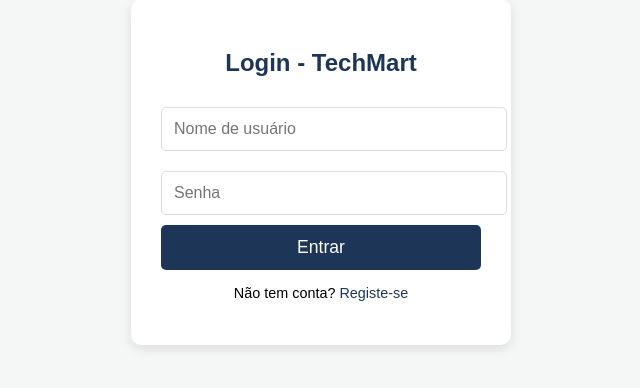
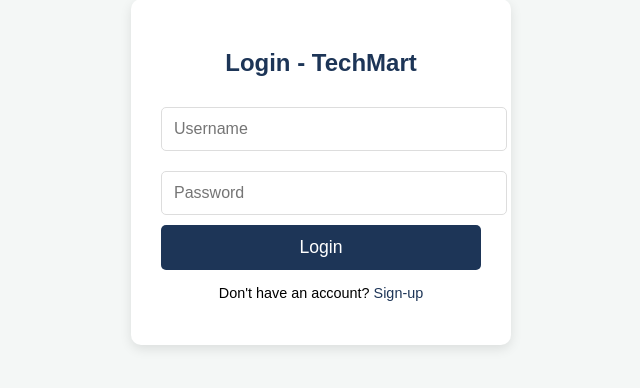
Before and after one commit to TrueManOfCulture/Database2, a Django app: template loja/templates/login.html in a window 1280 px wide. Shown: the part 228-616 px from the top of the page, without its empty margins (319-959 px from the left). Run offline with Django 5.2, Linux system fonts and the light colour scheme; the template is opened without the code that fills it, so the values that code supplies are empty.

Commit message:
fixed login

```diff
--- a/loja/templates/login.html
+++ b/loja/templates/login.html
@@ -39,12 +39,12 @@
     {% endif %}
     <form method="POST">
       {% csrf_token %}
-      <input type="text" name="username" placeholder="Nome de usuário" required>
-      <input type="password" name="password" placeholder="Senha" required>
-      <button type="submit" class="btn">Entrar</button>
+      <input type="text" name="username" placeholder="Username" required>
+      <input type="password" name="password" placeholder="Password" required>
+      <button type="submit" class="btn">Login</button>
     </form>
     <div class="link">
-      <p>Não tem conta? <a href="{% url 'register' %}">Registe-se</a></p>
+      <p>Don't have an account?<a href="{% url 'register' %}"> Sign-up</a></p>
     </div>
   </div>
 </body>
```
